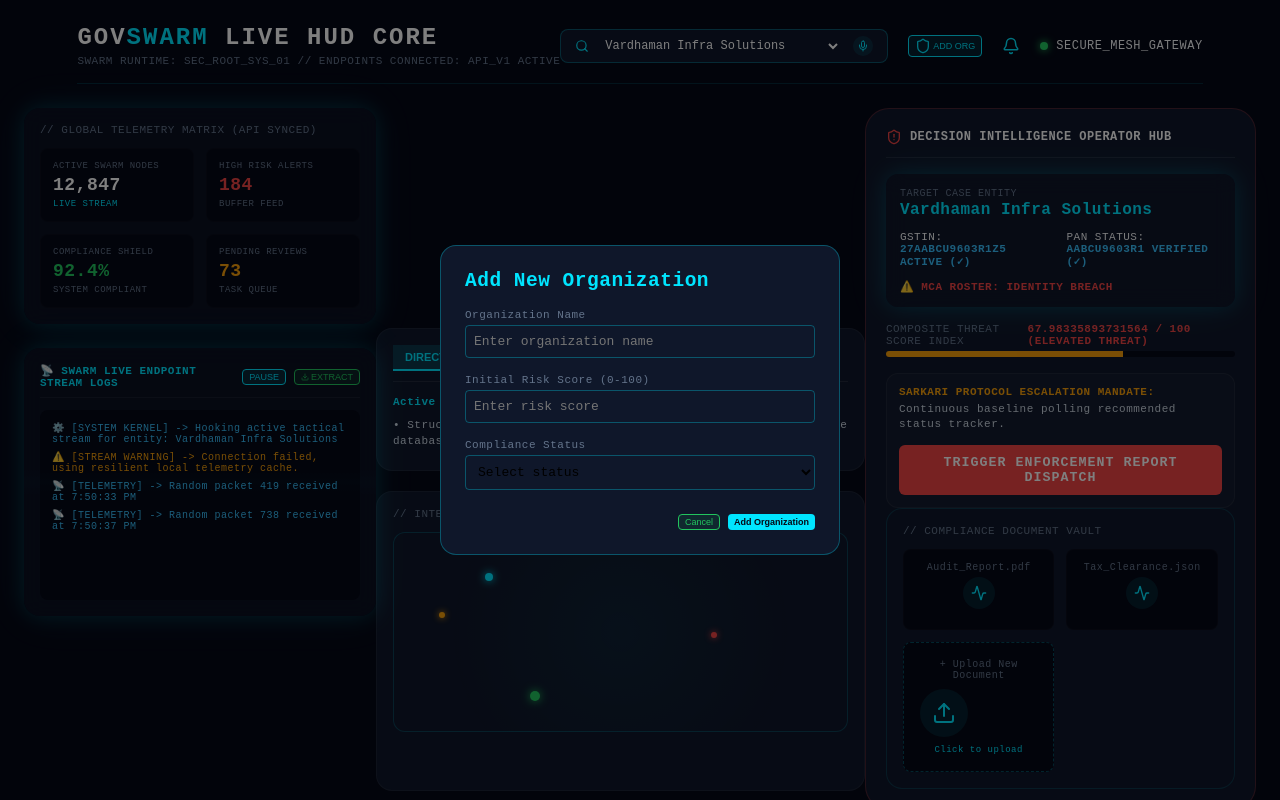
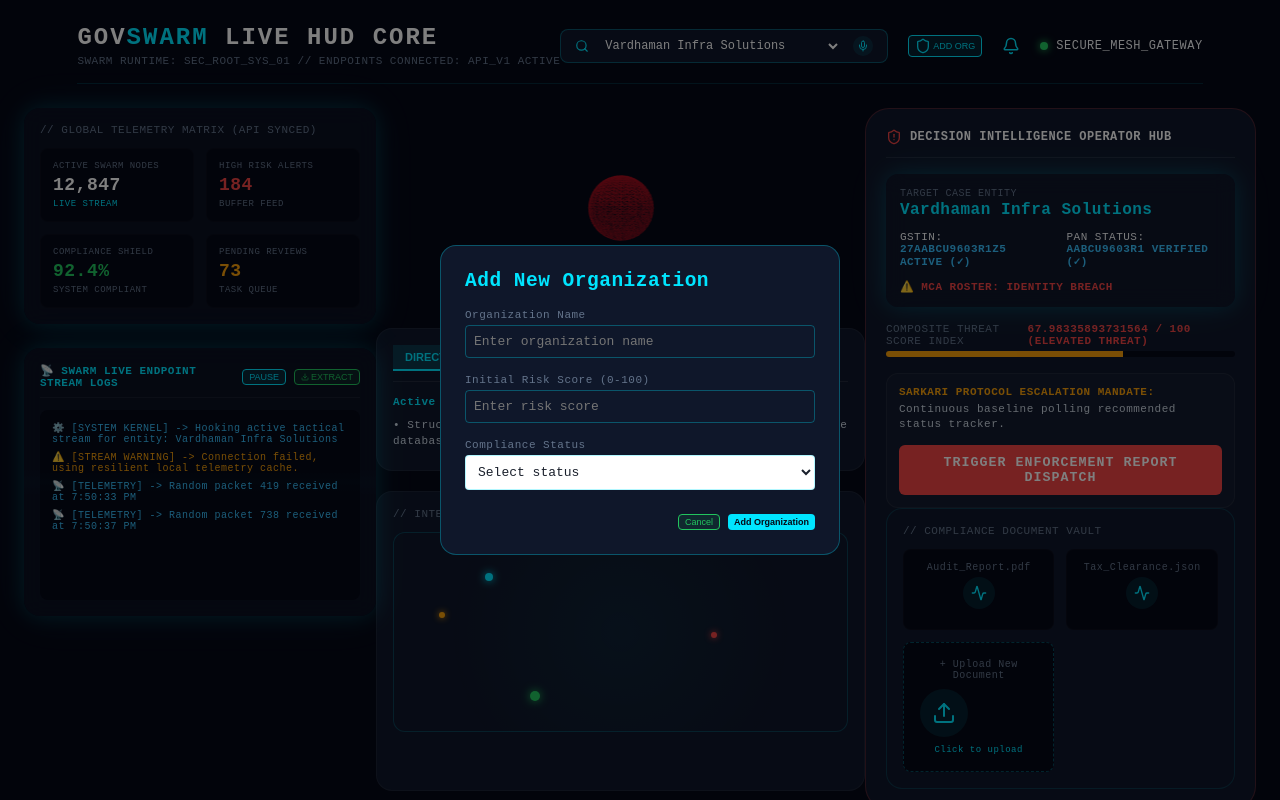
Before and after one commit to Anubhav1451/GovSwarm, a React (Vite) app in the folder frontend/: page / in a window 1280 px wide. Both pictures are taken after typing "Sample" into the empty fields and a click on the button "ADD ORG". Built offline with nearby package versions, Linux system fonts and the light colour scheme; no server answers.

Commit message:
feat: add central wireframe sphere to 3D orb, fix ADD ORG dropdown text color to #1A202C on white background, ensure viewport height constraints

```diff
--- a/frontend/src/App.tsx
+++ b/frontend/src/App.tsx
@@ -913,18 +913,18 @@ export default function App() {
                   style={{
                     width: '100%',
                     padding: '8px',
-                    background: 'none',
+                    background: '#FFFFFF',
                     border: '1px solid rgba(0,229,255,0.3)',
                     borderRadius: '4px',
-                    color: '#000000',
+                    color: '#1A202C',
                     fontFamily: 'monospace',
                     fontSize: '13px'
                   }}
                 >
-                  <option value="" style={{ color: '#000000' }}>Select status</option>
-                  <option value="Compliant" style={{ color: '#000000' }}>Compliant</option>
-                  <option value="Non-Compliant" style={{ color: '#000000' }}>Non-Compliant</option>
-                  <option value="Under Review" style={{ color: '#000000' }}>Under Review</option>
+                  <option value="" style={{ color: '#1A202C' }}>Select status</option>
+                  <option value="Compliant" style={{ color: '#1A202C' }}>Compliant</option>
+                  <option value="Non-Compliant" style={{ color: '#1A202C' }}>Non-Compliant</option>
+                  <option value="Under Review" style={{ color: '#1A202C' }}>Under Review</option>
                 </select>
               </div>
               <div style={{ display: 'flex', justifyContent: 'flex-end', gap: '8px', marginTop: '24px' }}>
--- a/frontend/src/components/ui/HolographicOrb.tsx
+++ b/frontend/src/components/ui/HolographicOrb.tsx
@@ -82,6 +82,18 @@ const HolographicOrb: React.FC<HolographicOrbProps> = ({ vendor, metrics }) => {
             metalness: 0.8,
           }}
         />
+        {/* Central holographic core */}
+        <mesh>
+          <sphereGeometry args={[1.2, 32, 32]} />
+          <meshStandardMaterial
+            color={orbColor}
+            emissive={orbColor}
+            emissiveIntensity={pulse * 0.5}
+            wireframe={true}
+            transparent
+            opacity={0.4}
+          />
+        </mesh>
       </>
     );
   };
```
